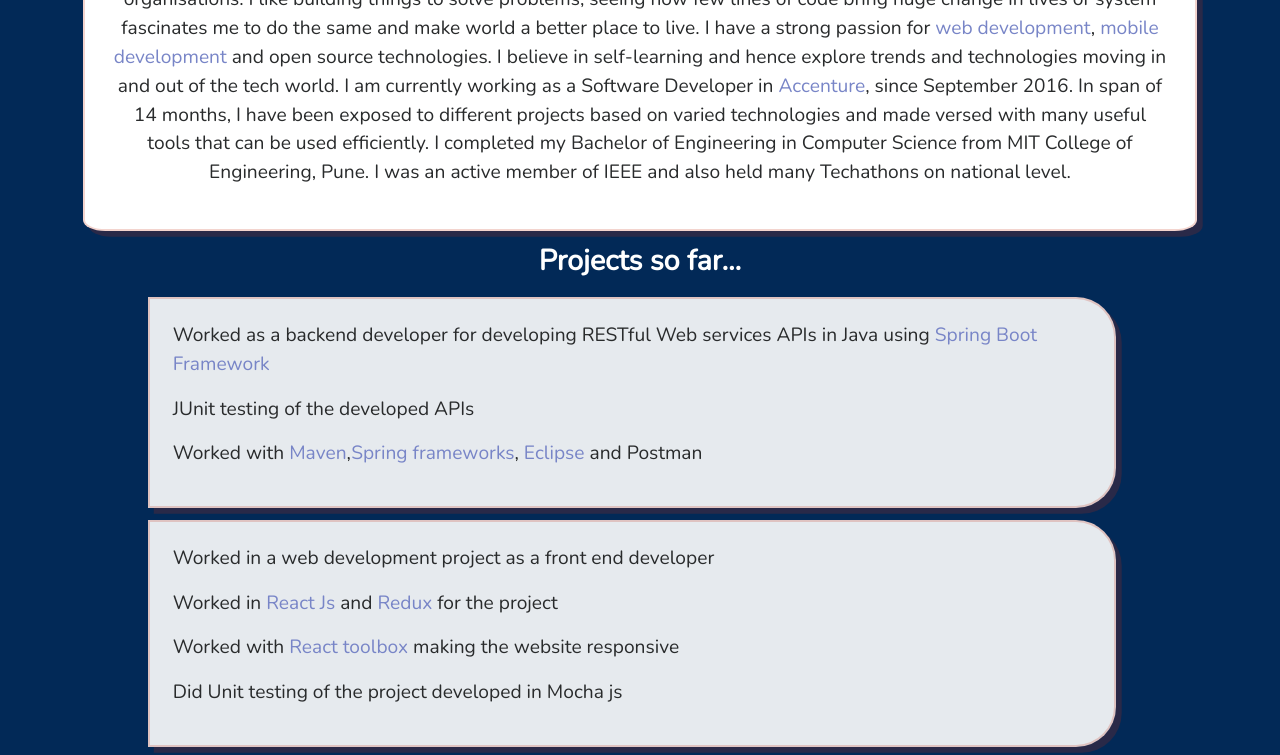
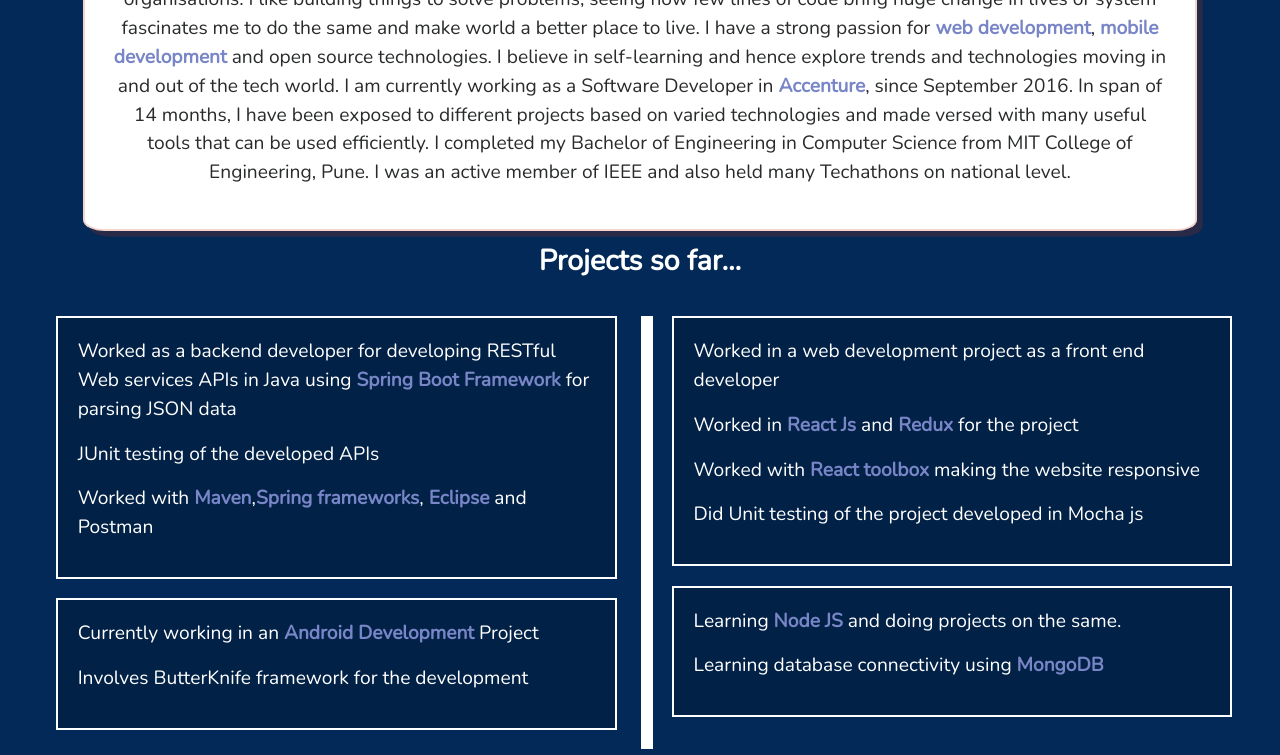
Before and after one commit to aayushis12/aayushis12.github.io, a plain HTML site: page index.html in a window 1280 px wide. Shown: the part 1254-2009 px from the top of the page. Drawn offline with nearby package versions, Linux system fonts and the light colour scheme; a script that the page names is missing.

Commit message:
changed the project section

```diff
--- a/index.html
+++ b/index.html
@@ -60,8 +60,37 @@
 
 		<div class="projects-list" id='projects' onload="changeborder()">
 			<p class="every-title">Projects so far...</p>
+			<div class="row middle">
+				<div class="" style="color: white;width:45%;">
+					<div class="list2">
+						<p>Worked as a backend developer for developing RESTful Web services APIs in Java using <span class="highlights">Spring Boot Framework</span> for parsing JSON data</p>
+						<p>JUnit testing of the developed APIs</p>
+						<p>Worked with <span class="highlights">Maven</span>,<span class="highlights">Spring frameworks</span>, <span class="highlights">Eclipse</span> and <span>Postman<span></p>
+					</div>
+					<div class="list2">
+						<p>Currently working in an <span class="highlights">Android Development</span> Project</p>
+						<p>Involves ButterKnife framework for the development</p>
+					</div>
+				</div>
+				<div class="line" style="width: 0.1em;"></div>
+				<!-- <div style="width: 1%;">
 
-			<ul>
+				</div> -->
+				<div class="" style="width: 45%; color: white;">
+					<div class="list2">
+						<p>Worked in a web development project as a front end developer</p>
+						<p>Worked in <span class="highlights">React Js</span> and <span class="highlights">Redux</span> for the project</p>
+						<p>Worked with <span class="highlights">React toolbox</span> making the website responsive</p>
+						<p>Did Unit testing of the project developed in Mocha js</p>
+					</div>
+					<div class="list2">
+						<p>Learning <span class="highlights">Node JS</span> and doing projects on the same.</p>
+						<p>Learning database connectivity using <span class="highlights">MongoDB</span></p>
+					</div>
+				</div>
+			</div>
+
+			<!-- <ul>
 				<li class="list">
 					<p>Worked as a backend developer for developing RESTful Web services APIs in Java using <span class="highlights">Spring Boot Framework</span></p>
 					<p>JUnit testing of the developed APIs</p>
@@ -80,7 +109,7 @@
 				<li class="list">
 					<p>Learning <span class="highlights">Node JS</span> and doing projects on the same.</p>
 				</li>
-			</ul>
+			</ul> -->
 
 		</div>
 		</div>
--- a/script.js
+++ b/script.js
@@ -10,8 +10,11 @@
     }
     var addBackground=$("#about").offset().top;
     if(scrollTop>=addBackground){
-      //console.log("hey");
-      //$('.navbar').style.border='0.1em solid white';
+        $('.middle').addClass('zoomin');
+        $('footer').show();
+    }else{
+      $('footer').hide();
+      $('.middle').removeClass('zoomin');
     }
   })
 
@@ -21,11 +24,20 @@
       var color = '#' + Math.floor(Math.random() * 16777215).toString(16);
       element.style.border='0.2xem solid'+color;
     })
+    //var targetScrollTop=$window.scrollTop();
+   // $('#projects').append("<div class='line'></div>");
+   /*var addanimation=$("#about").offset().top;
+   if (scrollTop>=addanimation) {
+    $('#projects').addClass('zoomin');
+   }*/
   })
 
+  $('footer').hide();
 
 })(jQuery);
-
+   function showanimation(){
+    $('.middle').addClass('zoomin');
+   }
 
 function goto(id){
    $('html, body').animate({
--- a/style.css
+++ b/style.css
@@ -30,10 +30,12 @@ body {
 
 .titles{
   color: rgb(199,86,127);
+  font-weight: bold;
 }
 
 .highlights{
   color: rgb(120,133,199);
+  font-weight: bold;
 }
 
 .navbar-right{
@@ -326,3 +328,37 @@ footer {
 /*.stackoverflow{
   color: orange !important;
 }*/
+.middle{
+  justify-content: center;
+}
+
+.line{
+  border: 6px solid white;
+  height: auto;
+  z-index: 10;
+  margin-top:1.2em;
+  margin-left: 0.9em;
+}
+
+.list2{
+  width:95%;
+  padding: 1em;
+  border:2px solid white;
+  margin: 1em;
+  background-color: rgba(0,0,0,0.2);
+  font-family: Nunito;
+  font-size: 1.2em;
+}
+
+.zoomin{
+  animation:zoomin 4s;
+}
+
+@keyframes zoomin{
+  0%{
+    transform:scale(1.2);
+  }
+  100%{
+    transform: scale(1.0);
+  }
+}
```
